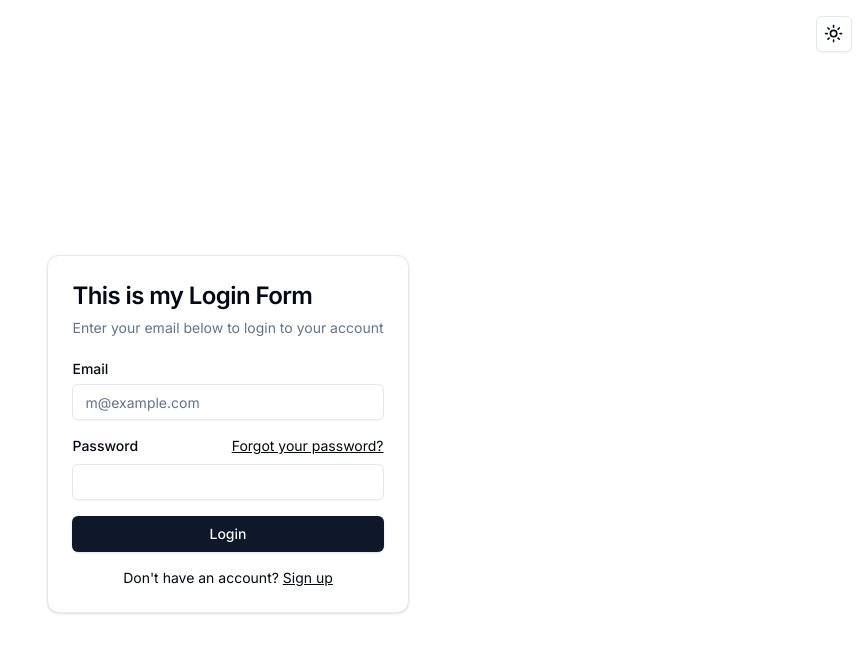
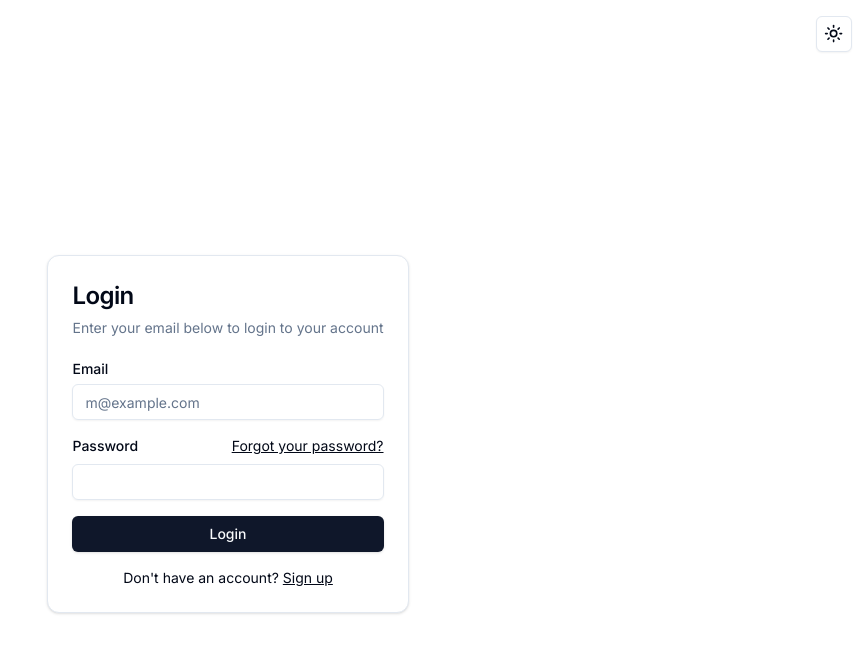
Before and after one commit to alfredopsilva/maket-test, a Next.js app: page /login in a window 1280 px wide. Shown: the top 652 px of the page, without its empty margins (412-1280 px from the left). Built offline with nearby package versions, Linux system fonts and the light colour scheme.

Commit message:
Fixing UI Tests

```diff
--- a/app/(root)/(auth)/login/page.tsx
+++ b/app/(root)/(auth)/login/page.tsx
@@ -72,7 +72,7 @@ const Login = () => {
             <Card className="mx-auto max-w-sm" data-cy="login-container">
                 <CardHeader>
                     <CardTitle data-cy="card-title" className="text-2xl">
-                        This is my Login Form
+                        Login
                     </CardTitle>
                     <CardDescription data-cy="card-description">
                         Enter your email below to login to your account
```
Also changed, not shown: 1 other file (tests, documents, lock files or other folders).
